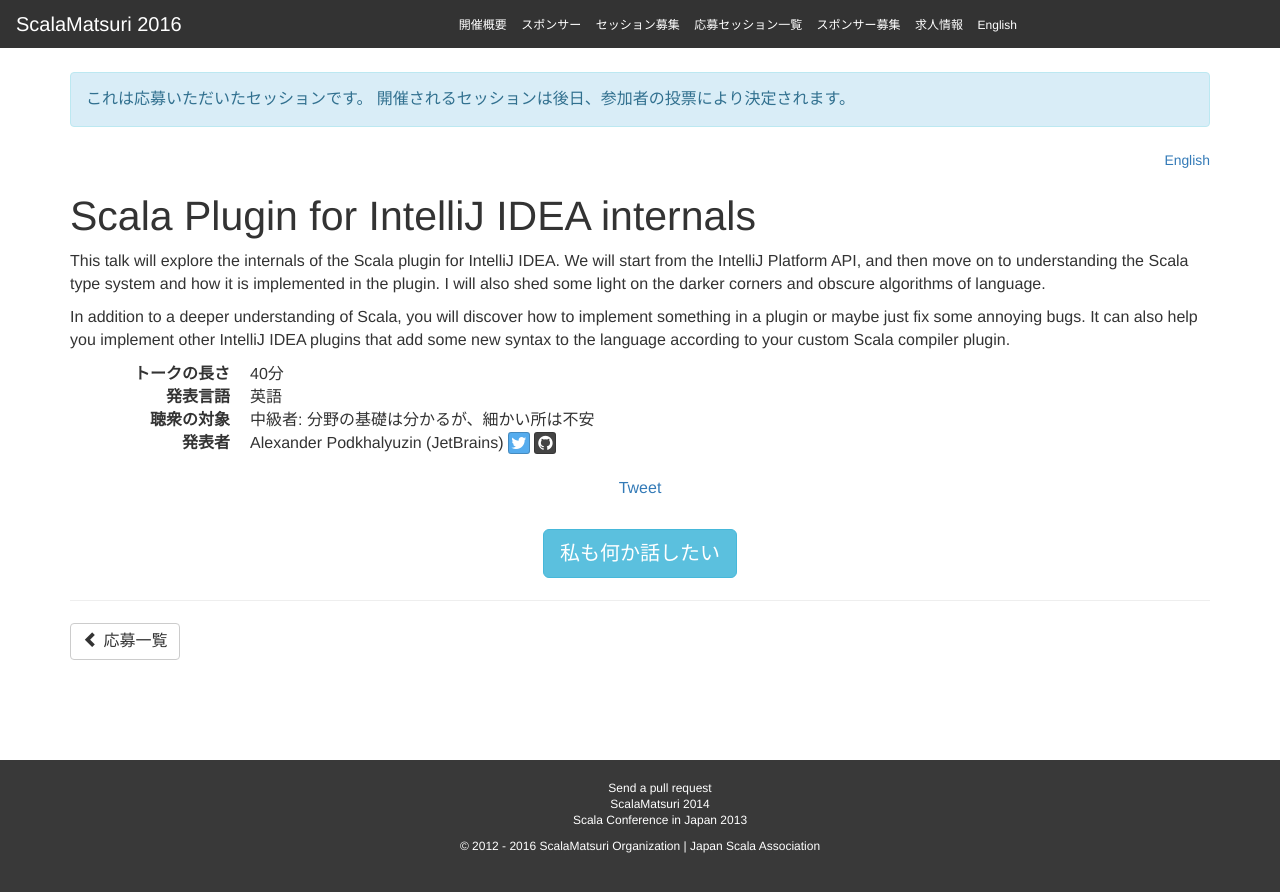
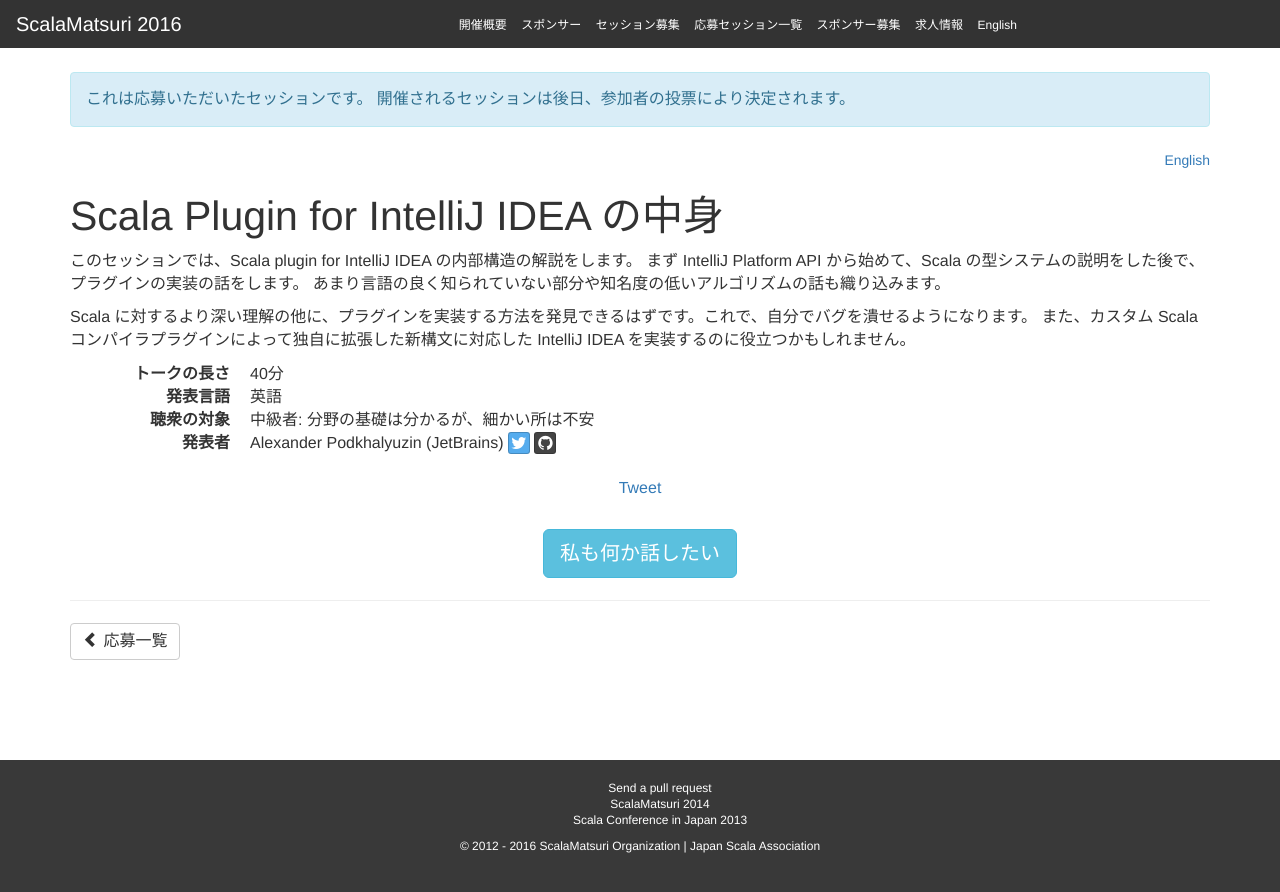
Before and after one commit to scalajp/2016.scalamatsuri.org, a Jekyll site: the page built from _candidates_ja/AlexanderPodkhalyuzin_2.html, in a window 1280 px wide. Shown: the top 892 px of the page. Built offline with Jekyll 4.4.1, drawn with Linux system fonts in a browser that asks for light colours; nearby versions of some CDN libraries; comment, search, counter and statistics services are not loaded.

Commit message:
Translates AlexanderPodkhalyuzin_2.html

```diff
--- a/_candidates_ja/AlexanderPodkhalyuzin_2.html
+++ b/_candidates_ja/AlexanderPodkhalyuzin_2.html
@@ -1,14 +1,16 @@
 ---
 name: Alexander Podkhalyuzin
-title: Scala Plugin for IntelliJ IDEA internals
+title: Scala Plugin for IntelliJ IDEA の中身
 length: 40
 audience: Intermediate
 language: English
 twitter: Safela
 github: Alefas
-icon:
 organization: JetBrains
 ---
-<p>This talk will explore the internals of the Scala plugin for IntelliJ IDEA. We will start from the IntelliJ Platform API, and then move on to understanding the Scala type system and how it is implemented in the plugin. I will also shed some light on the darker corners and obscure algorithms of language.</p>
+<p>このセッションでは、Scala plugin for IntelliJ IDEA の内部構造の解説をします。
+まず IntelliJ Platform API から始めて、Scala の型システムの説明をした後で、プラグインの実装の話をします。
+あまり言語の良く知られていない部分や知名度の低いアルゴリズムの話も織り込みます。</p>
 
-<p>In addition to a deeper understanding of Scala, you will discover how to implement something in a plugin or maybe just fix some annoying bugs. It can also help you implement other IntelliJ IDEA plugins that add some new syntax to the language according to your custom Scala compiler plugin.</p>
+<p>Scala に対するより深い理解の他に、プラグインを実装する方法を発見できるはずです。これで、自分でバグを潰せるようになります。
+また、カスタム Scala コンパイラプラグインによって独自に拡張した新構文に対応した IntelliJ IDEA を実装するのに役立つかもしれません。</p>
```
